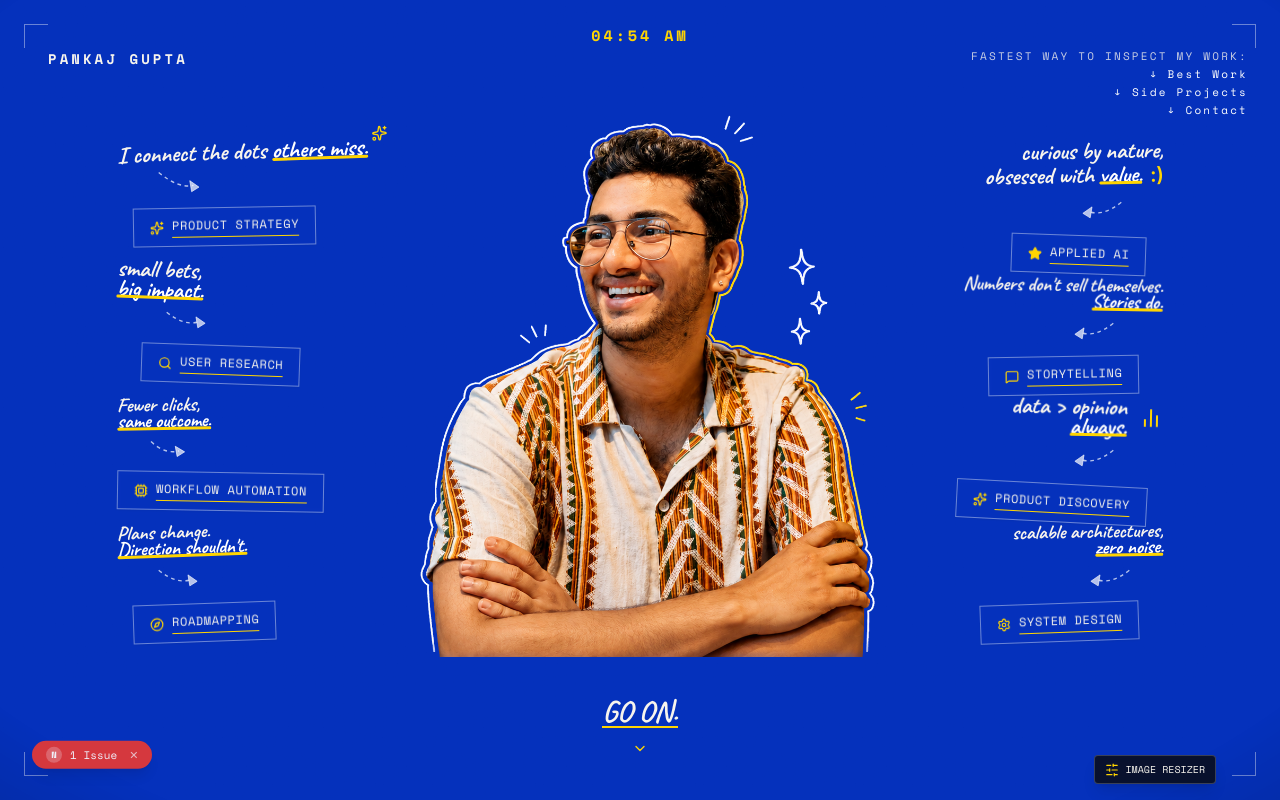
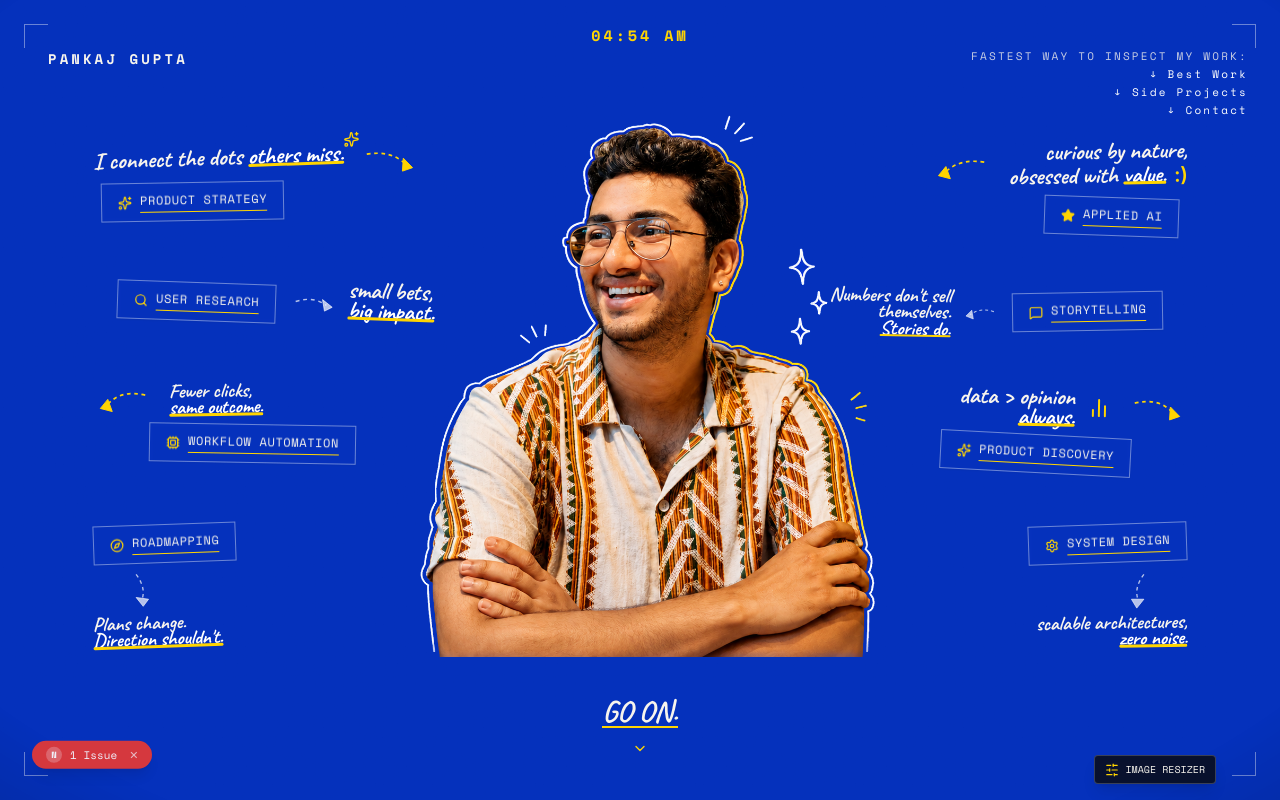
Before and after one commit to onalunchbreak/pankaj-gupta-portfolio, a Next.js app: page / in a window 1280 px wide. Shown: the top 800 px of the page. Built offline with nearby package versions, Linux system fonts and the light colour scheme.

Commit message:
fix(hero): refine arrow directions to flow towards/from center cutout photo and position quotes and chips per user specification

```diff
--- a/src/components/sections/hero.tsx
+++ b/src/components/sections/hero.tsx
@@ -197,34 +197,35 @@ export default function Hero() {
           </div>
         </motion.div>
 
-        {/* ---- DESKTOP ORGANIC SCATTERED ANNOTATIONS & TAGS LAYER (Structured Flex Columns) ---- */}
+        {/* ---- DESKTOP ORGANIC ANNOTATIONS & SKILL TAGS (Expressive Directional Sketchbook Flow) ---- */}
         <motion.div
           className="pointer-events-none absolute inset-0 z-20 hidden lg:block"
           animate={{ x: tagXOffset, opacity: tagOpacity }}
           transition={{ duration: 0.15, ease: "easeInOut" }}
         >
 
-          {/* ==================== LEFT COLUMN (4 PERFECTLY ANCHORED PAIRINGS) ==================== */}
-          <div className="absolute top-[4%] bottom-[6%] left-[7%] flex w-[30%] flex-col justify-between items-start pointer-events-none">
+          {/* ==================== LEFT COLUMN ==================== */}
+          <div className="absolute top-[4%] bottom-[5%] left-[5%] flex w-[32%] flex-col justify-between items-start pointer-events-none">
 
-            {/* Left Pair 1: "I connect the dots others miss." -> PRODUCT STRATEGY */}
+            {/* Left Pair 1: "I connect the dots others miss." -> Arrow points RIGHTWARD to Pankaj in the middle */}
             <motion.div
               className="flex flex-col items-start gap-1"
               initial={{ opacity: 0, x: -20 }}
               animate={{ opacity: 1, x: 0 }}
               transition={{ delay: 0.3, duration: 0.6 }}
             >
-              <div className="relative hand-display text-2xl text-[#F7F4ED] -rotate-2 select-none">
+              <div className="relative flex items-center gap-3">
+                <div className="hand-display text-2xl text-[#F7F4ED] -rotate-2 select-none">
                   I connect the dots <span className="relative inline-block text-white">others miss.<span className="absolute bottom-0 left-0 w-full h-[3px] bg-[#FFD400] rounded-full" /></span>
-                <Sparkles className="absolute -top-3 -right-5 h-4 w-4 text-[#FFD400]" />
+                  <Sparkles className="absolute -top-3 -right-4 h-4 w-4 text-[#FFD400]" />
                 </div>
-              <div className="mt-0.5 ml-8">
-                <svg className="w-14 h-8 text-white/70" viewBox="0 0 60 35" fill="none" stroke="currentColor">
-                  <path d="M10,6 Q32,24 48,20" strokeDasharray="4 4" strokeWidth="1.5" />
-                  <polygon points="44,15 54,22 46,27" fill="currentColor" />
+                {/* Arrow pointing inward towards Pankaj in the center */}
+                <svg className="w-16 h-8 text-[#FFD400] rotate-12" viewBox="0 0 65 35" fill="none" stroke="currentColor">
+                  <path d="M10,18 Q35,8 54,20" strokeDasharray="4 4" strokeWidth="1.8" />
+                  <polygon points="50,14 62,22 52,28" fill="currentColor" />
                 </svg>
               </div>
-              <div className="mt-1 ml-4 pointer-events-auto -rotate-1">
+              <div className="mt-1 ml-2 pointer-events-auto -rotate-1">
                 <div className="flex items-center gap-2 rounded-sm border border-white/40 bg-transparent px-4 py-2 font-mono text-[12px] uppercase tracking-wider text-[#F7F4ED] backdrop-blur-[2px] shadow-xs hover:border-[#FFD400] hover:text-[#FFD400] hover:scale-[1.03] transition-all select-none cursor-default">
                   <Sparkles className="h-3.5 w-3.5 text-[#FFD400]" />
                   <span className="border-b border-[#FFD400] pb-0.5">PRODUCT STRATEGY</span>
@@ -232,49 +233,51 @@ export default function Hero() {
               </div>
             </motion.div>
 
-            {/* Left Pair 2: "small bets, big impact." -> USER RESEARCH */}
+            {/* Left Pair 2: USER RESEARCH chip -> Arrow points RIGHTWARD to "small bets, big impact." (shifted closer to Pankaj) */}
             <motion.div
-              className="flex flex-col items-start gap-1"
+              className="ml-6 flex items-center gap-3"
               initial={{ opacity: 0, x: -20 }}
               animate={{ opacity: 1, x: 0 }}
               transition={{ delay: 0.42, duration: 0.6 }}
             >
-              <div className="hand-display text-2xl text-[#F7F4ED] rotate-2 select-none">
-                small bets,<br />
-                <span className="relative inline-block text-white">big impact.<span className="absolute bottom-0 left-0 w-full h-[3px] bg-[#FFD400] rounded-full" /></span>
-              </div>
-              <div className="mt-0.5 ml-10">
-                <svg className="w-14 h-8 text-white/70" viewBox="0 0 60 35" fill="none" stroke="currentColor">
-                  <path d="M10,8 Q30,24 46,18" strokeDasharray="4 4" strokeWidth="1.5" />
-                  <polygon points="42,13 52,20 44,25" fill="currentColor" />
-                </svg>
-              </div>
-              <div className="mt-1 ml-6 pointer-events-auto rotate-2">
+              <div className="pointer-events-auto rotate-2">
                 <div className="flex items-center gap-2 rounded-sm border border-white/40 bg-transparent px-4 py-2 font-mono text-[12px] uppercase tracking-wider text-[#F7F4ED] backdrop-blur-[2px] shadow-xs hover:border-[#FFD400] hover:text-[#FFD400] hover:scale-[1.03] transition-all select-none cursor-default">
                   <Search className="h-3.5 w-3.5 text-[#FFD400]" />
                   <span className="border-b border-[#FFD400] pb-0.5">USER RESEARCH</span>
                 </div>
               </div>
+
+              {/* Arrow from USER RESEARCH pointing right to quote */}
+              <svg className="w-12 h-6 text-white/70" viewBox="0 0 50 25" fill="none" stroke="currentColor">
+                <path d="M8,12 Q26,6 40,16" strokeDasharray="4 4" strokeWidth="1.5" />
+                <polygon points="36,10 46,18 38,22" fill="currentColor" />
+              </svg>
+
+              <div className="hand-display text-2xl text-[#F7F4ED] rotate-2 select-none">
+                small bets,<br />
+                <span className="relative inline-block text-white">big impact.<span className="absolute bottom-0 left-0 w-full h-[3px] bg-[#FFD400] rounded-full" /></span>
+              </div>
             </motion.div>
 
-            {/* Left Pair 3: "Fewer clicks, same outcome." -> WORKFLOW AUTOMATION */}
+            {/* Left Pair 3: Arrow points OUTWARDS from Pankaj in middle towards "Fewer clicks, same outcome." */}
             <motion.div
               className="flex flex-col items-start gap-1"
               initial={{ opacity: 0, x: -20 }}
               animate={{ opacity: 1, x: 0 }}
               transition={{ delay: 0.54, duration: 0.6 }}
             >
+              <div className="flex items-center gap-3">
+                {/* Arrow coming from Pankaj (center) pointing leftward to quote */}
+                <svg className="w-16 h-8 text-[#FFD400] -rotate-12" viewBox="0 0 65 35" fill="none" stroke="currentColor">
+                  <path d="M55,18 Q30,6 12,20" strokeDasharray="4 4" strokeWidth="1.8" />
+                  <polygon points="16,28 4,22 14,14" fill="currentColor" />
+                </svg>
                 <div className="hand-display text-xl text-[#F7F4ED] -rotate-1 select-none">
                   Fewer clicks,<br />
                   <span className="relative inline-block text-white">same outcome.<span className="absolute bottom-0 left-0 w-full h-[2.5px] bg-[#FFD400] rounded-full" /></span>
                 </div>
-              <div className="mt-0.5 ml-6">
-                <svg className="w-12 h-7 text-white/70" viewBox="0 0 50 30" fill="none" stroke="currentColor">
-                  <path d="M10,6 Q25,20 40,16" strokeDasharray="4 4" strokeWidth="1.5" />
-                  <polygon points="36,11 46,17 38,22" fill="currentColor" />
-                </svg>
               </div>
-              <div className="mt-1 pointer-events-auto rotate-1">
+              <div className="mt-1 ml-14 pointer-events-auto rotate-1">
                 <div className="flex items-center gap-2 rounded-sm border border-white/40 bg-transparent px-4 py-2 font-mono text-[12px] uppercase tracking-wider text-[#F7F4ED] backdrop-blur-[2px] shadow-xs hover:border-[#FFD400] hover:text-[#FFD400] hover:scale-[1.03] transition-all select-none cursor-default">
                   <Cpu className="h-3.5 w-3.5 text-[#FFD400]" />
                   <span className="border-b border-[#FFD400] pb-0.5">WORKFLOW AUTOMATION</span>
@@ -282,55 +285,57 @@ export default function Hero() {
               </div>
             </motion.div>
 
-            {/* Left Pair 4: "Plans change. Direction shouldn't." -> ROADMAPPING */}
+            {/* Left Pair 4: ROADMAPPING chip on TOP -> Arrow points DOWNWARDS to "Plans change. Direction shouldn't." below */}
             <motion.div
               className="flex flex-col items-start gap-1"
               initial={{ opacity: 0, x: -20 }}
               animate={{ opacity: 1, x: 0 }}
               transition={{ delay: 0.65, duration: 0.6 }}
             >
-              <div className="hand-display text-xl text-[#F7F4ED] -rotate-2 select-none">
-                Plans change.<br />
-                <span className="relative inline-block text-white">Direction shouldn't.<span className="absolute bottom-0 left-0 w-full h-[2.5px] bg-[#FFD400] rounded-full" /></span>
-              </div>
-              <div className="mt-0.5 ml-8">
-                <svg className="w-14 h-8 text-white/70" viewBox="0 0 60 35" fill="none" stroke="currentColor">
-                  <path d="M10,8 Q30,24 46,18" strokeDasharray="4 4" strokeWidth="1.5" />
-                  <polygon points="42,13 52,20 44,25" fill="currentColor" />
-                </svg>
-              </div>
-              <div className="mt-1 ml-4 pointer-events-auto -rotate-2">
+              <div className="pointer-events-auto -rotate-2">
                 <div className="flex items-center gap-2 rounded-sm border border-white/40 bg-transparent px-4 py-2 font-mono text-[12px] uppercase tracking-wider text-[#F7F4ED] backdrop-blur-[2px] shadow-xs hover:border-[#FFD400] hover:text-[#FFD400] hover:scale-[1.03] transition-all select-none cursor-default">
                   <Compass className="h-3.5 w-3.5 text-[#FFD400]" />
                   <span className="border-b border-[#FFD400] pb-0.5">ROADMAPPING</span>
                 </div>
               </div>
+              {/* Arrow pointing downwards from chip to quote */}
+              <div className="ml-8 my-0.5">
+                <svg className="w-8 h-10 text-white/70" viewBox="0 0 35 45" fill="none" stroke="currentColor">
+                  <path d="M12,6 Q24,22 18,36" strokeDasharray="4 4" strokeWidth="1.5" />
+                  <polygon points="12,32 20,42 26,34" fill="currentColor" />
+                </svg>
+              </div>
+              <div className="hand-display text-xl text-[#F7F4ED] -rotate-2 select-none">
+                Plans change.<br />
+                <span className="relative inline-block text-white">Direction shouldn't.<span className="absolute bottom-0 left-0 w-full h-[2.5px] bg-[#FFD400] rounded-full" /></span>
+              </div>
             </motion.div>
           </div>
 
 
-          {/* ==================== RIGHT COLUMN (4 PERFECTLY ANCHORED PAIRINGS) ==================== */}
-          <div className="absolute top-[4%] bottom-[6%] right-[7%] flex w-[30%] flex-col justify-between items-end text-right pointer-events-none">
+          {/* ==================== RIGHT COLUMN ==================== */}
+          <div className="absolute top-[4%] bottom-[5%] right-[5%] flex w-[32%] flex-col justify-between items-end text-right pointer-events-none">
 
-            {/* Right Pair 1: "curious by nature, obsessed with value. :)" -> APPLIED AI */}
+            {/* Right Pair 1: "curious by nature, obsessed with value. :)" -> Arrow points LEFTWARD to Pankaj in the middle */}
             <motion.div
               className="flex flex-col items-end gap-1 text-right"
               initial={{ opacity: 0, x: 20 }}
               animate={{ opacity: 1, x: 0 }}
               transition={{ delay: 0.35, duration: 0.6 }}
             >
-              <div className="relative hand-display text-2xl text-[#F7F4ED] -rotate-1 select-none">
+              <div className="relative flex items-center gap-3">
+                {/* Arrow pointing inward towards Pankaj in the center */}
+                <svg className="w-16 h-8 text-[#FFD400] -rotate-12" viewBox="0 0 65 35" fill="none" stroke="currentColor">
+                  <path d="M55,18 Q30,8 11,20" strokeDasharray="4 4" strokeWidth="1.8" />
+                  <polygon points="15,28 3,22 13,14" fill="currentColor" />
+                </svg>
+                <div className="hand-display text-2xl text-[#F7F4ED] -rotate-1 select-none">
                   curious by nature,<br />
                   obsessed with <span className="relative inline-block text-white">value.<span className="absolute bottom-0 left-0 w-full h-[3px] bg-[#FFD400] rounded-full" /></span>
                   <span className="ml-2 font-sans text-xl text-[#FFD400]">:)</span>
                 </div>
-              <div className="mt-0.5 mr-8">
-                <svg className="w-14 h-8 text-white/70" viewBox="0 0 60 35" fill="none" stroke="currentColor">
-                  <path d="M50,8 Q30,24 14,18" strokeDasharray="4 4" strokeWidth="1.5" />
-                  <polygon points="18,13 8,20 16,25" fill="currentColor" />
-                </svg>
               </div>
-              <div className="mt-1 mr-4 pointer-events-auto rotate-2">
+              <div className="mt-1 mr-2 pointer-events-auto rotate-2">
                 <div className="flex items-center gap-2 rounded-sm border border-white/40 bg-transparent px-4 py-2 font-mono text-[12px] uppercase tracking-wider text-[#F7F4ED] backdrop-blur-[2px] shadow-xs hover:border-[#FFD400] hover:text-[#FFD400] hover:scale-[1.03] transition-all select-none cursor-default">
                   <Star className="h-3.5 w-3.5 fill-[#FFD400] text-[#FFD400]" />
                   <span className="border-b border-[#FFD400] pb-0.5">APPLIED AI</span>
@@ -338,9 +343,9 @@ export default function Hero() {
               </div>
             </motion.div>
 
-            {/* Right Pair 2: "Numbers don't sell themselves. Stories do." -> STORYTELLING */}
+            {/* Right Pair 2: "Numbers don't sell themselves. Stories do." (closer to Pankaj) <- Arrow <- STORYTELLING chip */}
             <motion.div
-              className="flex flex-col items-end gap-1 text-right"
+              className="mr-6 flex items-center gap-3 text-right"
               initial={{ opacity: 0, x: 20 }}
               animate={{ opacity: 1, x: 0 }}
               transition={{ delay: 0.48, duration: 0.6 }}
@@ -349,13 +354,14 @@ export default function Hero() {
                 Numbers don't sell themselves.<br />
                 <span className="relative inline-block text-white">Stories do.<span className="absolute bottom-0 left-0 w-full h-[2.5px] bg-[#FFD400] rounded-full" /></span>
               </div>
-              <div className="mt-0.5 mr-10">
-                <svg className="w-14 h-8 text-white/70" viewBox="0 0 60 35" fill="none" stroke="currentColor">
-                  <path d="M50,8 Q30,24 14,18" strokeDasharray="4 4" strokeWidth="1.5" />
-                  <polygon points="18,13 8,20 16,25" fill="currentColor" />
+
+              {/* Arrow from STORYTELLING chip pointing left to quote */}
+              <svg className="w-12 h-6 text-white/70" viewBox="0 0 50 25" fill="none" stroke="currentColor">
+                <path d="M42,12 Q24,6 10,16" strokeDasharray="4 4" strokeWidth="1.5" />
+                <polygon points="14,22 4,18 12,10" fill="currentColor" />
               </svg>
-              </div>
-              <div className="mt-1 mr-6 pointer-events-auto -rotate-1">
+
+              <div className="pointer-events-auto -rotate-1">
                 <div className="flex items-center gap-2 rounded-sm border border-white/40 bg-transparent px-4 py-2 font-mono text-[12px] uppercase tracking-wider text-[#F7F4ED] backdrop-blur-[2px] shadow-xs hover:border-[#FFD400] hover:text-[#FFD400] hover:scale-[1.03] transition-all select-none cursor-default">
                   <MessageSquare className="h-3.5 w-3.5 text-[#FFD400]" />
                   <span className="border-b border-[#FFD400] pb-0.5">STORYTELLING</span>
@@ -363,13 +369,14 @@ export default function Hero() {
               </div>
             </motion.div>
 
-            {/* Right Pair 3: "data > opinion, always." -> PRODUCT DISCOVERY */}
+            {/* Right Pair 3: Arrow points OUTWARDS from Pankaj in middle towards "data > opinion, always." */}
             <motion.div
               className="flex flex-col items-end gap-1 text-right"
               initial={{ opacity: 0, x: 20 }}
               animate={{ opacity: 1, x: 0 }}
               transition={{ delay: 0.58, duration: 0.6 }}
             >
+              <div className="flex items-center gap-3">
                 <div className="flex items-center gap-2 hand-display text-2xl text-[#F7F4ED] rotate-1 select-none">
                   <span>
                     data &gt; opinion<br />
@@ -377,13 +384,13 @@ export default function Hero() {
                   </span>
                   <BarChart2 className="h-6 w-6 text-[#FFD400] ml-1" />
                 </div>
-              <div className="mt-0.5 mr-10">
-                <svg className="w-14 h-8 text-white/70" viewBox="0 0 60 35" fill="none" stroke="currentColor">
-                  <path d="M50,8 Q30,24 14,18" strokeDasharray="4 4" strokeWidth="1.5" />
-                  <polygon points="18,13 8,20 16,25" fill="currentColor" />
+                {/* Arrow coming from Pankaj (center) pointing rightward to quote */}
+                <svg className="w-16 h-8 text-[#FFD400] rotate-12" viewBox="0 0 65 35" fill="none" stroke="currentColor">
+                  <path d="M10,18 Q35,6 53,20" strokeDasharray="4 4" strokeWidth="1.8" />
+                  <polygon points="49,14 61,22 51,28" fill="currentColor" />
                 </svg>
               </div>
-              <div className="mt-1 mr-4 pointer-events-auto rotate-3">
+              <div className="mt-1 mr-14 pointer-events-auto rotate-3">
                 <div className="flex items-center gap-2 rounded-sm border border-white/40 bg-transparent px-4 py-2 font-mono text-[12px] uppercase tracking-wider text-[#F7F4ED] backdrop-blur-[2px] shadow-xs hover:border-[#FFD400] hover:text-[#FFD400] hover:scale-[1.03] transition-all select-none cursor-default">
                   <Sparkles className="h-3.5 w-3.5 text-[#FFD400]" />
                   <span className="border-b border-[#FFD400] pb-0.5">PRODUCT DISCOVERY</span>
@@ -391,28 +398,29 @@ export default function Hero() {
               </div>
             </motion.div>
 
-            {/* Right Pair 4: "scalable architectures, zero noise." -> SYSTEM DESIGN */}
+            {/* Right Pair 4: SYSTEM DESIGN chip on TOP -> Arrow points DOWNWARDS to "scalable architectures, zero noise." below */}
             <motion.div
               className="flex flex-col items-end gap-1 text-right"
               initial={{ opacity: 0, x: 20 }}
               animate={{ opacity: 1, x: 0 }}
               transition={{ delay: 0.68, duration: 0.6 }}
             >
-              <div className="hand-display text-xl text-[#F7F4ED] -rotate-1 select-none">
-                scalable architectures,<br />
-                <span className="relative inline-block text-white">zero noise.<span className="absolute bottom-0 left-0 w-full h-[2.5px] bg-[#FFD400] rounded-full" /></span>
-              </div>
-              <div className="mt-0.5 mr-6">
-                <svg className="w-14 h-8 text-white/70" viewBox="0 0 60 35" fill="none" stroke="currentColor">
-                  <path d="M50,8 Q30,24 14,18" strokeDasharray="4 4" strokeWidth="1.5" />
-                  <polygon points="18,13 8,20 16,25" fill="currentColor" />
-                </svg>
-              </div>
-              <div className="mt-1 mr-6 pointer-events-auto -rotate-2">
+              <div className="pointer-events-auto -rotate-2">
                 <div className="flex items-center gap-2 rounded-sm border border-white/40 bg-transparent px-4 py-2 font-mono text-[12px] uppercase tracking-wider text-[#F7F4ED] backdrop-blur-[2px] shadow-xs hover:border-[#FFD400] hover:text-[#FFD400] hover:scale-[1.03] transition-all select-none cursor-default">
                   <Settings className="h-3.5 w-3.5 text-[#FFD400]" />
                   <span className="border-b border-[#FFD400] pb-0.5">SYSTEM DESIGN</span>
                 </div>
+              </div>
+              {/* Arrow pointing downwards from chip to quote */}
+              <div className="mr-8 my-0.5">
+                <svg className="w-8 h-10 text-white/70" viewBox="0 0 35 45" fill="none" stroke="currentColor">
+                  <path d="M23,6 Q11,22 17,36" strokeDasharray="4 4" strokeWidth="1.5" />
+                  <polygon points="9,34 15,44 23,34" fill="currentColor" />
+                </svg>
+              </div>
+              <div className="hand-display text-xl text-[#F7F4ED] -rotate-1 select-none">
+                scalable architectures,<br />
+                <span className="relative inline-block text-white">zero noise.<span className="absolute bottom-0 left-0 w-full h-[2.5px] bg-[#FFD400] rounded-full" /></span>
               </div>
             </motion.div>
 
```
Lines whose indentation alone changed are shown as unchanged.
